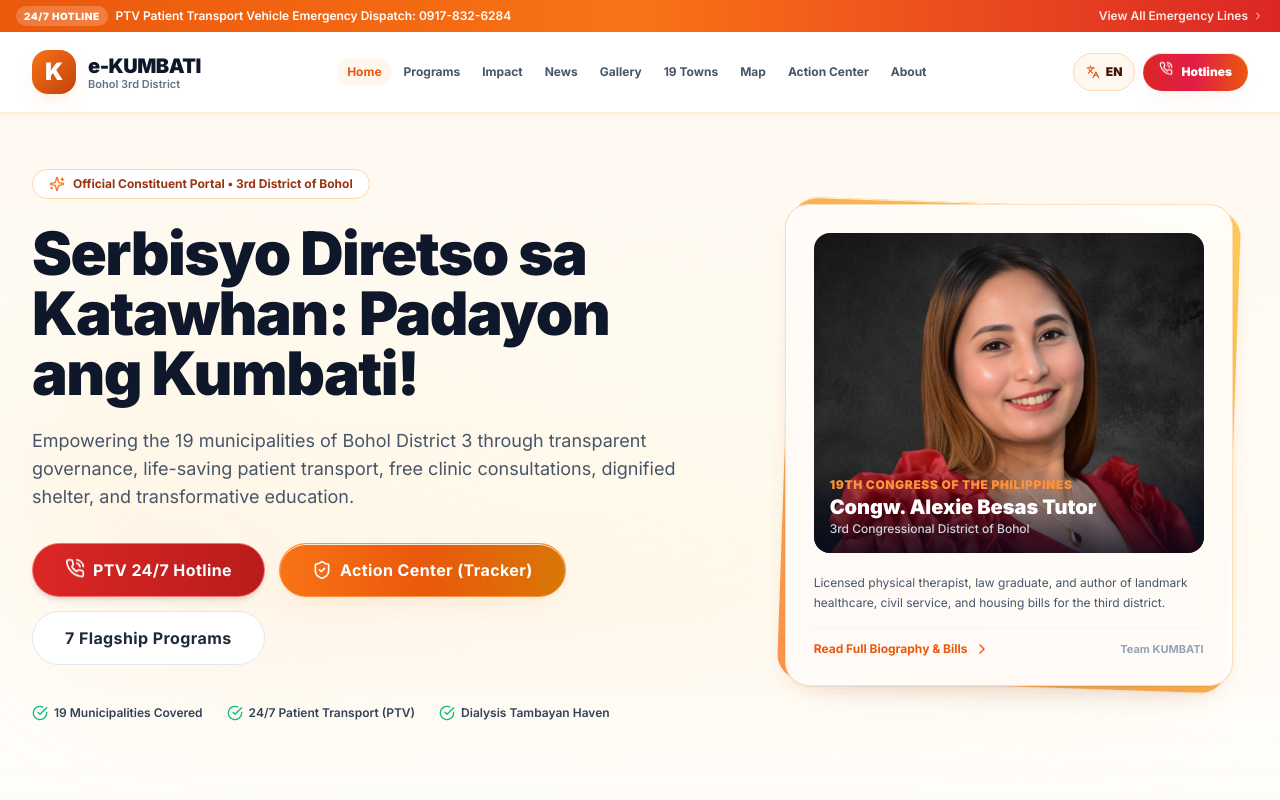
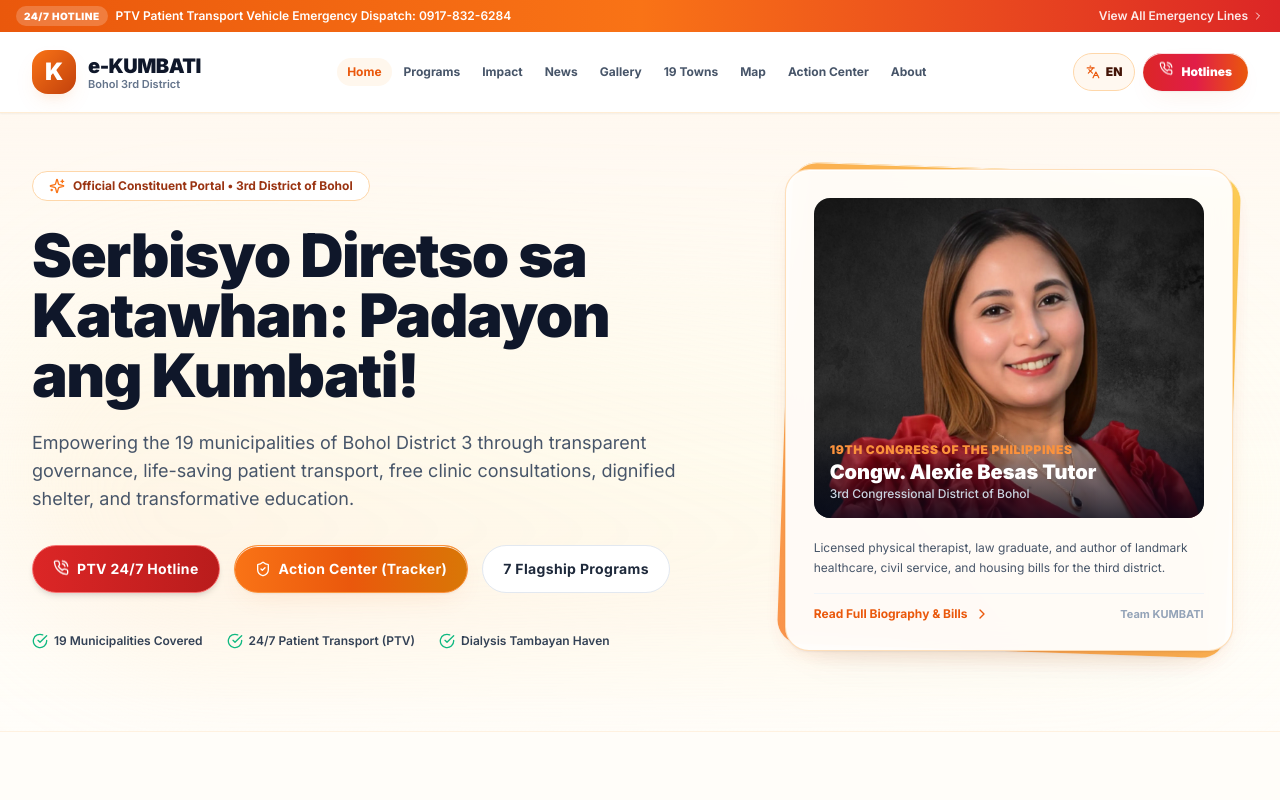
Before and after one commit to sinoogcommittee/eKUMBATI, a React (Vite) app: page / in a window 1280 px wide. Shown: the top 800 px of the page. Built offline with nearby package versions, Linux system fonts and the light colour scheme; no server answers.

Commit message:
style: align 3 hero action buttons in one line on desktop view

```diff
--- a/src/components/common/Button.tsx
+++ b/src/components/common/Button.tsx
@@ -1,5 +1,6 @@
 import React, { ButtonHTMLAttributes, ReactNode } from 'react';
 import { Loader2 } from 'lucide-react';
+import { twMerge } from 'tailwind-merge';
 
 export type ButtonVariant = 'primary' | 'secondary' | 'emergency' | 'outline' | 'ghost' | 'white';
 export type ButtonSize = 'sm' | 'md' | 'lg';
@@ -53,7 +54,7 @@ export const Button: React.FC<ButtonProps> = ({
 
   return (
     <button
-      className={`${baseClasses} ${sizeClasses[size]} ${variantClasses[variant]} ${className}`}
+      className={twMerge(baseClasses, sizeClasses[size], variantClasses[variant], className)}
       disabled={disabled || loading}
       {...props}
     >
--- a/src/pages/public/HomePage.tsx
+++ b/src/pages/public/HomePage.tsx
@@ -43,7 +43,7 @@ export const HomePage: React.FC = () => {
         <div className="absolute top-1/4 left-1/2 -translate-x-1/2 w-full max-w-7xl h-96 bg-gradient-to-tr from-orange-200/30 via-amber-100/20 to-transparent blur-3xl pointer-events-none rounded-full" />
 
         <div className="max-w-7xl mx-auto px-4 sm:px-6 lg:px-8 relative z-10">
-          <div className="grid grid-cols-1 lg:grid-cols-12 gap-12 items-center">
+          <div className="grid grid-cols-1 lg:grid-cols-12 gap-8 lg:gap-8 xl:gap-12 items-center">
             {/* Left Column: Copy & Primary CTAs */}
             <div className="lg:col-span-7 space-y-6 text-center lg:text-left">
               {/* Pill Badge */}
@@ -67,29 +67,35 @@ export const HomePage: React.FC = () => {
                 {t(INITIAL_SITE_SETTINGS.hero_subtext_en, INITIAL_SITE_SETTINGS.hero_subtext_ceb)}
               </p>
 
-              {/* Action Buttons */}
-              <div className="flex flex-wrap items-center justify-center lg:justify-start gap-3.5 pt-2">
+              {/* Action Buttons: strictly 1 line on desktop, wrapping on mobile/tablet */}
+              <div className="flex flex-wrap lg:flex-nowrap items-center justify-center lg:justify-start gap-2.5 sm:gap-3 xl:gap-3.5 pt-2">
                 <Button
                   variant="emergency"
-                  size="lg"
+                  size="md"
                   onClick={() => setIsHotlineModalOpen(true)}
-                  icon={<PhoneCall className="w-5 h-5 animate-bounce" />}
+                  icon={<PhoneCall className="w-4 h-4 sm:w-4.5 sm:h-4.5 animate-bounce shrink-0" />}
+                  className="px-3.5 sm:px-4 lg:px-3.5 xl:px-5 py-2.5 sm:py-3 text-xs sm:text-xs xl:text-sm whitespace-nowrap min-h-[44px] xl:min-h-[48px] shrink-0"
                 >
                   {t('PTV 24/7 Hotline', 'PTV 24/7 Hotline')}
                 </Button>
 
-                <Link to="/action-center">
+                <Link to="/action-center" className="shrink-0">
                   <Button
                     variant="primary"
-                    size="lg"
-                    icon={<ShieldCheck className="w-5 h-5" />}
+                    size="md"
+                    icon={<ShieldCheck className="w-4 h-4 sm:w-4.5 sm:h-4.5 shrink-0" />}
+                    className="px-3.5 sm:px-4 lg:px-3.5 xl:px-5 py-2.5 sm:py-3 text-xs sm:text-xs xl:text-sm whitespace-nowrap min-h-[44px] xl:min-h-[48px] shrink-0"
                   >
                     {t('Action Center (Tracker)', 'Sentro sa Aksyon (Tracker)')}
                   </Button>
                 </Link>
 
-                <Link to="/programs">
-                  <Button variant="white" size="lg">
+                <Link to="/programs" className="shrink-0">
+                  <Button
+                    variant="white"
+                    size="md"
+                    className="px-3.5 sm:px-4 lg:px-3.5 xl:px-5 py-2.5 sm:py-3 text-xs sm:text-xs xl:text-sm whitespace-nowrap min-h-[44px] xl:min-h-[48px] shrink-0"
+                  >
                     {t('7 Flagship Programs', '7 ka Programa')}
                   </Button>
                 </Link>
```
Also changed, not shown: 2 other files (tests, documents, lock files or other folders).
